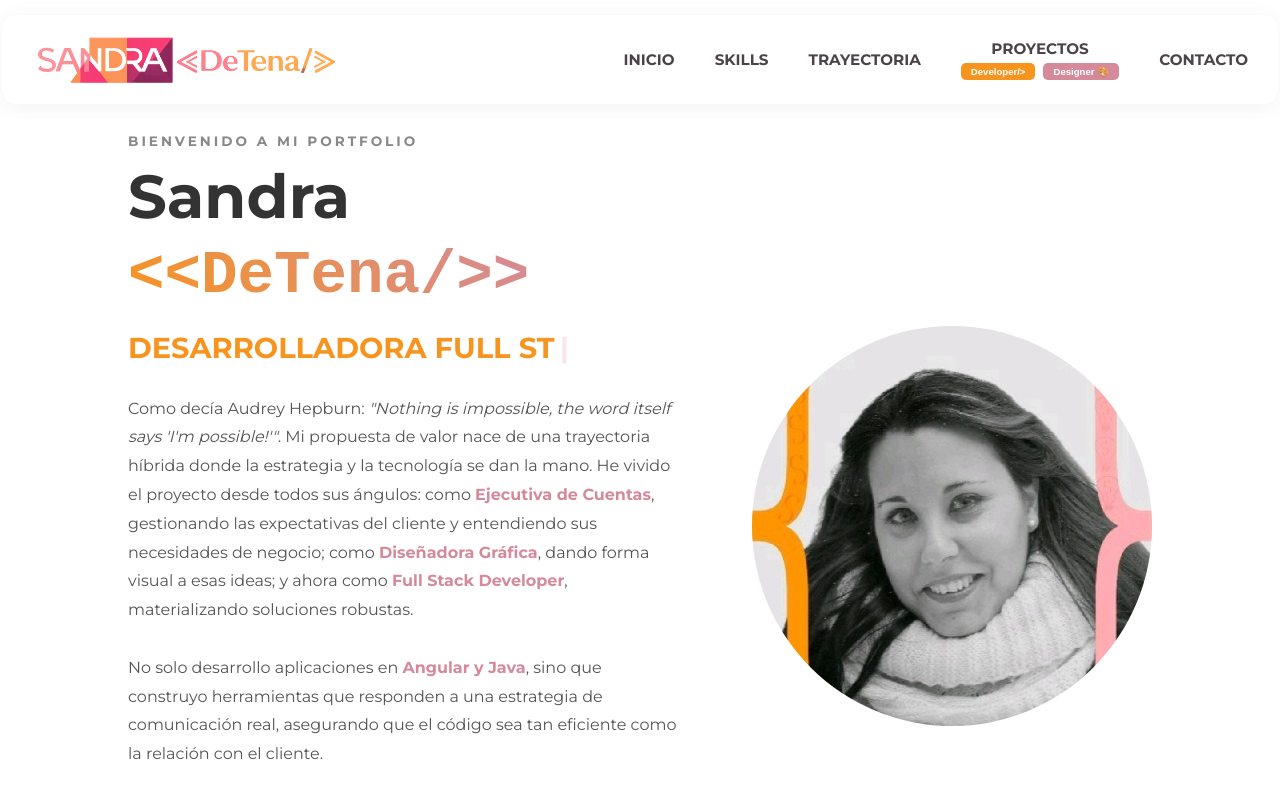
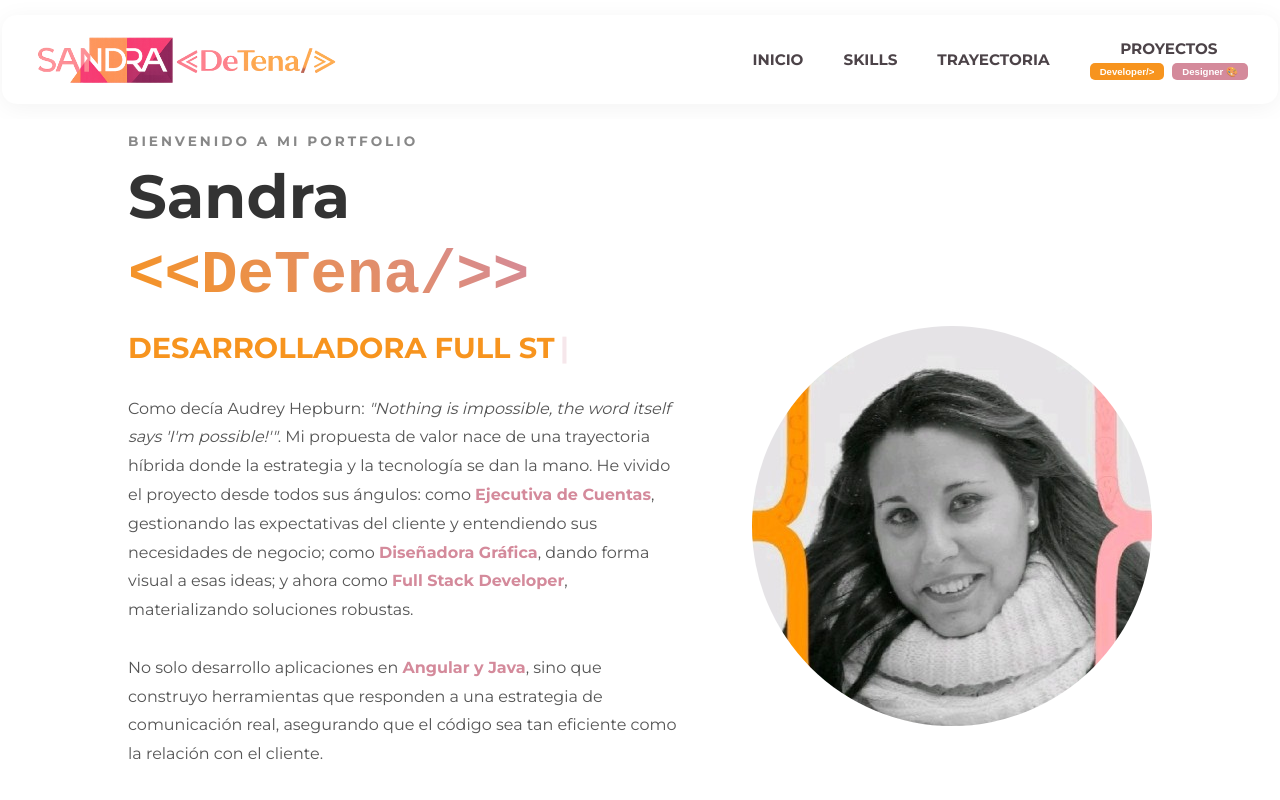
Before and after one commit to SandraDeTena/Portfolio_Web_Sandra, an Angular app: page / in a window 1280 px wide. Shown: the top 800 px of the page. Built offline with nearby package versions, Linux system fonts and the light colour scheme.

Commit message:
fix: quitar la section de ¿hablamos? en el navbar

```diff
--- a/src/app/layout/navbar/navbar.html
+++ b/src/app/layout/navbar/navbar.html
@@ -17,7 +17,7 @@
         </div>
       </li>
 
-      <li><a href="#contacto">CONTACTO</a></li>
+      <!-- <li><a href="#contacto">CONTACTO</a></li> -->
     </ul>
   </div>
 </nav>
```
